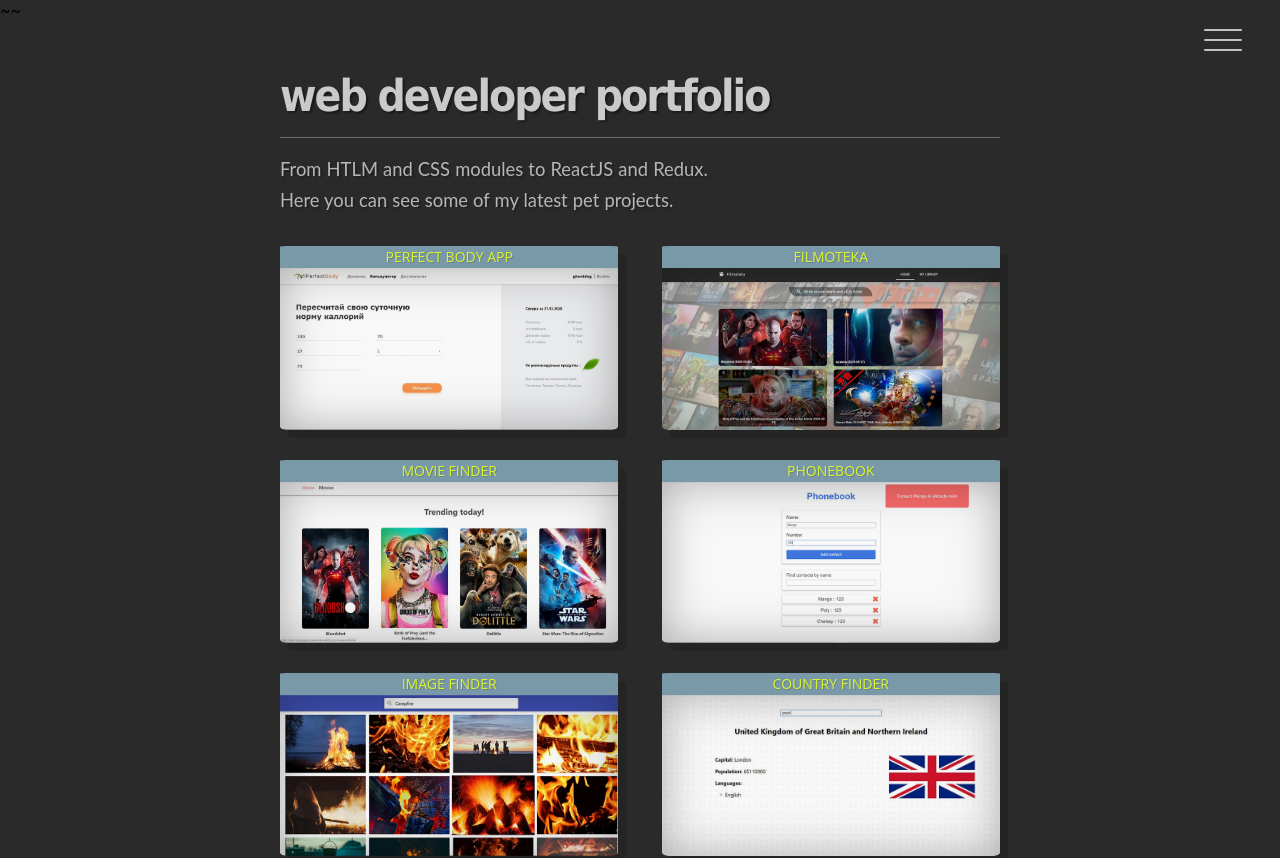
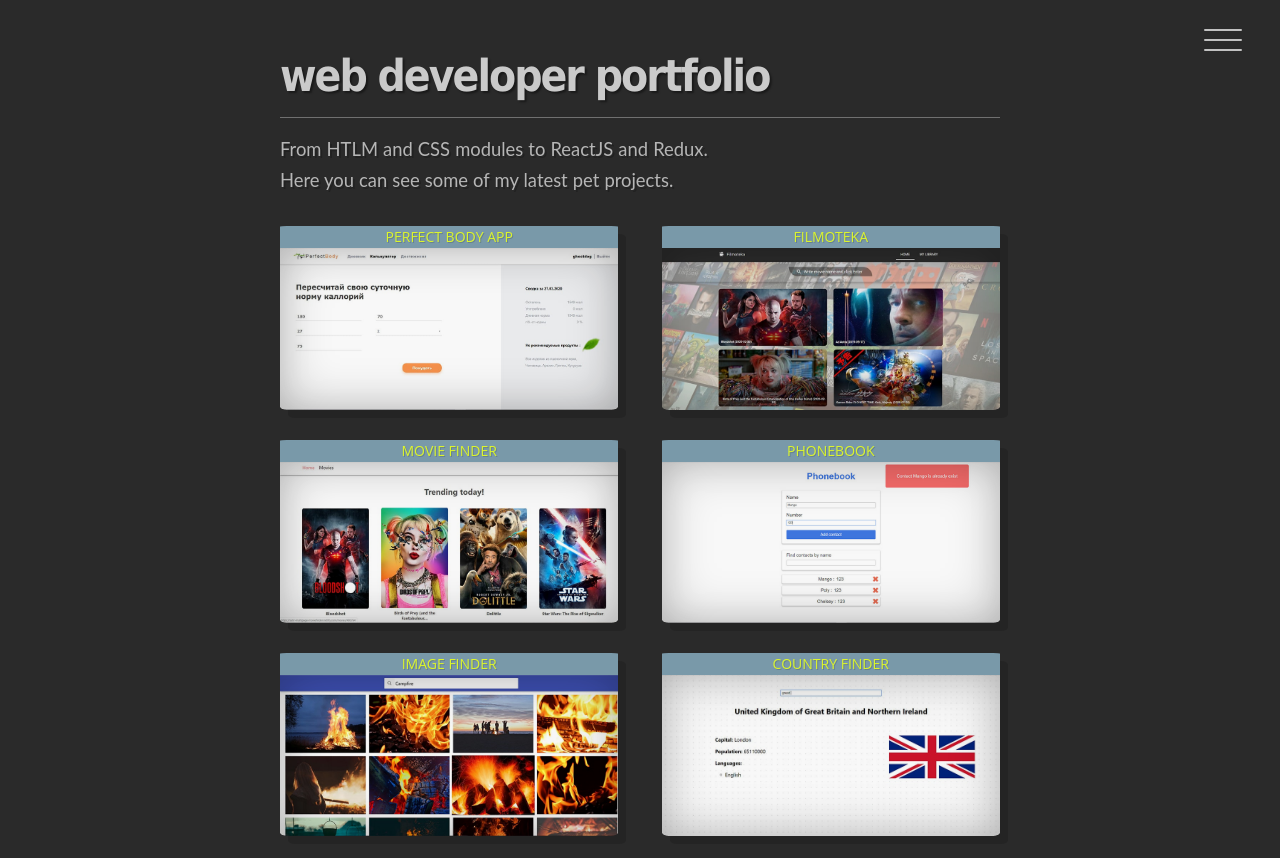
Before and after one commit to Satir8/Portfolio, a React (Create React App) app: page /portfolio in a window 1280 px wide. Shown: the top 858 px of the page. Built offline with nearby package versions, Linux system fonts and the light colour scheme.

Commit message:
looks like the main part is finished

```diff
--- a/src/App.css
+++ b/src/App.css
@@ -40,17 +40,6 @@ h2,
 h3 {
   margin: 0;
 }
-
-/* .visually-hidden {
-  position: absolute;
-  clip: rect(1px, 1px, 1px, 1px);
-  clip: rect(1px, 1px, 1px, 1px);
-  padding: 0;
-  border: 0;
-  height: 1px;
-  width: 1px;
-  overflow: hidden;
-} */
 
 html,
 body,
@@ -173,13 +162,30 @@ button {
 }
 
 body {
-  background-color: rgba(42, 42, 42, 1);
-  /* background: linear-gradient(-90deg, #b3b2b2, #7999a9, #7999a9, #b6b6b680);
-  background-size: 300% 300%;
-  animation: gradient 15s ease infinite; */
+  scroll-behavior: smooth;
 }
 
-/* @keyframes gradient {
+body::-webkit-scrollbar {
+  width: 3px;
+  background-color: #7999a9;
+}
+
+body::-webkit-scrollbar-track {
+  box-shadow: inset 0 0 6px rgba(0, 0, 0, 0.3);
+  background-color: rgba(42, 42, 42, 1);
+}
+
+body::-webkit-scrollbar-thumb {
+  background-color: rgba(121, 153, 169, 0.8);
+}
+
+/* body {
+  background: linear-gradient(-90deg, #b3b2b2, #7999a9, #7999a9, #b6b6b680);
+  background-size: 300% 300%;
+  animation: gradient 15s ease infinite;
+} */
+/*
+@keyframes gradient {
   0% {
     background-position: 0% 50%;
   }
@@ -190,3 +196,11 @@ body {
     background-position: 0% 50%;
   }
 } */
+
+.page {
+  background-color: rgba(42, 42, 42, 1);
+  position: absolute;
+  top: 0;
+  left: 0;
+  right: 0;
+}
--- a/src/App.js
+++ b/src/App.js
@@ -1,4 +1,4 @@
-import React, { Component, Suspense } from "react";
+import React, { Component } from "react";
 import { CSSTransition, TransitionGroup } from "react-transition-group";
 import { Route, Switch } from "react-router-dom";
 import Burger from "./components/burger/Burger";
@@ -7,14 +7,14 @@ import WelcomePage from "./pages/welcome/WelcomePage";
 import PortfolioPage from "./pages/portfolio/Portfolio";
 import ContactPage from "./pages/contact/ContactPage";
 import slideTransitions from "./transitions/slideTransitions.module.css";
-import opacityTransitions from "./transitions/opacityTransitions.module.css";
+import pageTransitions from "./transitions/pageOpacityTransitions.module.css";
 import "./App.css";
 
-// const routes = [
-//   { path: "/", name: "Welcome", Component: WelcomePage },
-//   { path: "/portfolio", name: "Portfolio", Component: PortfolioPage },
-//   { path: "/contact", name: "Contact", Component: ContactPage }
-// ];
+const routes = [
+  { path: "/", name: "Welcome", Component: WelcomePage },
+  { path: "/portfolio", name: "Portfolio", Component: PortfolioPage },
+  { path: "/contact", name: "Contact", Component: ContactPage },
+];
 
 class App extends Component {
   state = { isActive: false };
@@ -23,10 +23,9 @@ class App extends Component {
     this.setState((prev) => ({ isActive: !prev.isActive }));
   };
   render() {
-    const { isActive, isRoute } = this.state;
+    const { isActive } = this.state;
     return (
       <>
-        {/* <Suspense fallback={""}> */}
         <Burger isActive={isActive} onToggle={this.handleToggle} />
         <CSSTransition
           in={isActive}
@@ -36,75 +35,23 @@ class App extends Component {
         >
           {(state) => <Navigation onToggle={this.handleToggle} />}
         </CSSTransition>
-        {/* {routes.map(({ path, Component }) => (
-          <Route key={path} exact path={path}>
-            {({ match }) => (
+        <Route
+          render={({ location }) => (
+            <TransitionGroup component="main" className="page">
               <CSSTransition
-                in={match}
-                timeout={5000}
-                classNames={opacityTransitions}
-                unmountOnExit
+                key={location.key}
+                timeout={1200}
+                classNames={pageTransitions}
               >
-                <Component />
+                <Switch location={location}>
+                  {routes.map(({ path, Component }) => (
+                    <Route key={path} exact path={path} component={Component} />
+                  ))}
+                </Switch>
               </CSSTransition>
-            )}
-          </Route>
-        ))} */}
-        {/* <Switch> */}
-        {/* <Switch> */}
-
-        ~~
-        <Route path="/" exact>
-          {({ match }) => {
-            console.log(match);
-            console.log(match != null);
-            return (
-              <CSSTransition
-                in={match != null}
-                timeout={1200}
-                classNames={opacityTransitions}
-                unmountOnExit
-              >
-                <WelcomePage />
-              </CSSTransition>
-            );
-          }}
-        </Route>
-        <Route path="/portfolio">
-          {({ match }) => {
-            console.log(match);
-            console.log(match != null);
-            return (
-              <CSSTransition
-                in={match != null}
-                timeout={1200}
-                classNames={opacityTransitions}
-                unmountOnExit
-              >
-                <PortfolioPage />
-              </CSSTransition>
-            );
-          }}
-        </Route>
-        <Route path="/contact">
-          {({ match }) => {
-            console.log(match);
-            console.log(match != null);
-            return (
-              <CSSTransition
-                in={match != null}
-                timeout={1200}
-                classNames={opacityTransitions}
-                unmountOnExit
-              >
-                <ContactPage />
-              </CSSTransition>
-            );
-          }}
-        </Route>
-
-        {/* </Switch> */}
-        {/* </Suspense> */}
+            </TransitionGroup>
+          )}
+        />
       </>
     );
   }
--- a/src/pages/contact/ContactPage.module.css
+++ b/src/pages/contact/ContactPage.module.css
@@ -2,7 +2,7 @@
   display: flex;
   justify-content: center;
   min-height: 100vh;
-  background-color: rgba(42, 42, 42, 1);
+  /* background-color: rgba(42, 42, 42, 0.8); */
 }
 
 .contentWrapper {
--- a/src/pages/portfolio/Portfolio.js
+++ b/src/pages/portfolio/Portfolio.js
@@ -1,9 +1,10 @@
 import React, { Component } from "react";
 import { Link } from "react-router-dom";
-import { CSSTransition } from "react-transition-group";
+import { CSSTransition, TransitionGroup } from "react-transition-group";
 import { v4 as uuidv4 } from "uuid";
 import dataJSON from "../../data.json";
 import Modal from "./modal/Modal";
+import listItemTransitions from "../../transitions/listItemTransitions.module.css";
 import slideTransitions from "../../transitions/slideTransitions.module.css";
 import styles from "./Portfolio.module.css";
 
@@ -15,10 +16,6 @@ class Portfolio extends Component {
     prevObjTitle: "",
     nextObjTitle: "",
     isModal: false,
-    isMount: false,
-    // modalSlide: false,
-    // modalLeft: false,
-    // modalRight: false
   };
 
   componentDidMount() {
@@ -94,10 +91,17 @@ class Portfolio extends Component {
               From HTLM and CSS modules to ReactJS and Redux.
               <span> Here you can see some of my latest pet projects.</span>
             </p>
-            <ul className={styles.list}>
+
+            <TransitionGroup component="ul" className={styles.list}>
               {data.map(({ title, preview, tags, id }) => {
                 return (
-                  <li className={styles.list__item} key={id}>
+                  <CSSTransition
+                    in={data.length > 0}
+                    key={id}
+                    timeout={600}
+                    classNames={listItemTransitions}
+                  >
+                    <li className={styles.list__item}>
                       <div
                         className={styles.activeWrapper}
                         id={id}
@@ -123,9 +127,10 @@ class Portfolio extends Component {
                         </div>
                       </div>
                     </li>
+                  </CSSTransition>
                 );
               })}
-            </ul>
+            </TransitionGroup>
             <div className={styles.message__wrapper}>
               <h2 className={styles.message__heading}>Let's talk</h2>
 
@@ -169,7 +174,6 @@ class Portfolio extends Component {
             </CSSTransition>
           </div>
         </div>
-        {/* </div> */}
       </>
     );
   }
--- a/src/pages/portfolio/Portfolio.module.css
+++ b/src/pages/portfolio/Portfolio.module.css
@@ -1,11 +1,9 @@
-
-
 .pageWrapper {
   display: flex;
   justify-content: center;
   flex-wrap: wrap;
   min-height: 100vh;
-  background-color: rgba(42, 42, 42, 1);
+  /* background-color: rgba(42, 42, 42, 0.8); */
 }
 .contentWrapper {
   width: 100%;
--- a/src/pages/portfolio/modal/Modal.module.css
+++ b/src/pages/portfolio/modal/Modal.module.css
@@ -1,21 +1,3 @@
-body {
-  scroll-behavior: smooth;
-}
-
-body::-webkit-scrollbar {
-  width: 3px;
-  background-color: #7999a9;
-}
-
-body::-webkit-scrollbar-track {
-  box-shadow: inset 0 0 6px rgba(0, 0, 0, 0.3);
-  background-color: rgba(42, 42, 42, 1);
-}
-
-body::-webkit-scrollbar-thumb {
-  background-color: rgba(121, 153, 169, 0.8);
-}
-
 .modal::-webkit-scrollbar-track {
   box-shadow: inset 0 0 6px rgba(0, 0, 0, 0.3);
   background-color: rgba(42, 42, 42, 1);
--- a/src/pages/welcome/WelcomePage.module.css
+++ b/src/pages/welcome/WelcomePage.module.css
@@ -1,41 +1,9 @@
-/* body {
-  background: linear-gradient(-90deg, #b3b2b2, #7999a9, #7999a9, #b6b6b680);
-  background-size: 300% 300%;
-  animation: gradient 15s ease infinite;
-}
-
-@keyframes gradient {
-  0% {
-    background-position: 0% 50%;
-  }
-  50% {
-    background-position: 100% 50%;
-  }
-  100% {
-    background-position: 0% 50%;
-  }
-} */
-
-body::-webkit-scrollbar {
-  width: 3px;
-  background-color: #7999a9;
-}
-
-body::-webkit-scrollbar-track {
-  box-shadow: inset 0 0 6px rgba(0, 0, 0, 0.3);
-  background-color: rgba(42, 42, 42, 1);
-}
-
-body::-webkit-scrollbar-thumb {
-  background-color: rgba(121, 153, 169, 0.8);
-}
-
 .welcome__pageWrapper {
   display: flex;
   justify-content: center;
   flex-wrap: wrap;
   min-height: 100vh;
-  background-color: rgba(42, 42, 42, 1);
+  /* background-color: rgba(42, 42, 42, 0.8); */
   padding: 40px 10px;
 }
 
@@ -51,17 +19,50 @@ body::-webkit-scrollbar-thumb {
   margin: 0 auto;
   margin-bottom: 10px;
   box-shadow: 0 0 20px 0px rgba(0, 0, 0, 0.15);
+  transition-property: animation;
+  transition-timing-function: ease-in-out;
 }
 
 .welcome__overlay {
   position: absolute;
   z-index: 2;
   border-radius: 50%;
-  box-shadow: inset 0 0 50px 0px rgba(0, 0, 0, 0.25);
+  box-shadow: inset 0 0 50px 0px rgba(0, 0, 0, 0.45);
   top: 0;
   left: 0;
   width: 100%;
   height: 100%;
+}
+
+.welcome__photoWrapper:hover {
+  transition-timing-function: ease-in-out;
+  animation: lightning 2.5s cubic-bezier(0.455, 0.03, 0.515, 0.955) infinite;
+}
+
+@keyframes lightning {
+  0%,
+  100% {
+    box-shadow: 0px 0px 0px 0px rgba(255, 255, 255, 0.5);
+  }
+  10% {
+    box-shadow: 0px 0px 5px 0px rgba(255, 255, 255, 0.5);
+  }
+  20%,
+  40%,
+  60% {
+    box-shadow: 0px 0px 10px 0px rgba(255, 255, 255, 0.6);
+  }
+  30%,
+  50%,
+  70% {
+    box-shadow: 0px 0px 6px 0px rgba(255, 255, 255, 0.5);
+  }
+  80% {
+    box-shadow: 0px 0px 10px 0px rgba(255, 255, 255, 0.6);
+  }
+  90% {
+    box-shadow: 0px 0px 4px 0px rgba(255, 255, 255, 0.5);
+  }
 }
 
 .welcome__photo {
--- /dev/null
+++ b/src/transitions/listItemTransitions.module.css
@@ -0,0 +1,17 @@
+.enter {
+  opacity: 0;
+}
+
+.enterActive {
+  opacity: 1;
+  transition: opacity 450ms ease-in-out 150ms;
+}
+
+.exit {
+  opacity: 1;
+}
+
+.exitActive {
+  opacity: 0;
+  transition: opacity 300ms ease-in-out;
+}
--- /dev/null
+++ b/src/transitions/pageOpacityTransitions.module.css
@@ -0,0 +1,18 @@
+.enter {
+  opacity: 0;
+  z-index: 1;
+}
+
+.enterActive {
+  opacity: 1;
+  transition: opacity 600ms linear 300ms;
+}
+
+.exit {
+  opacity: 1;
+}
+
+.exitActive {
+  opacity: 0;
+  transition: opacity 600ms linear 300ms;
+}
```
Lines whose indentation alone changed are shown as unchanged.
